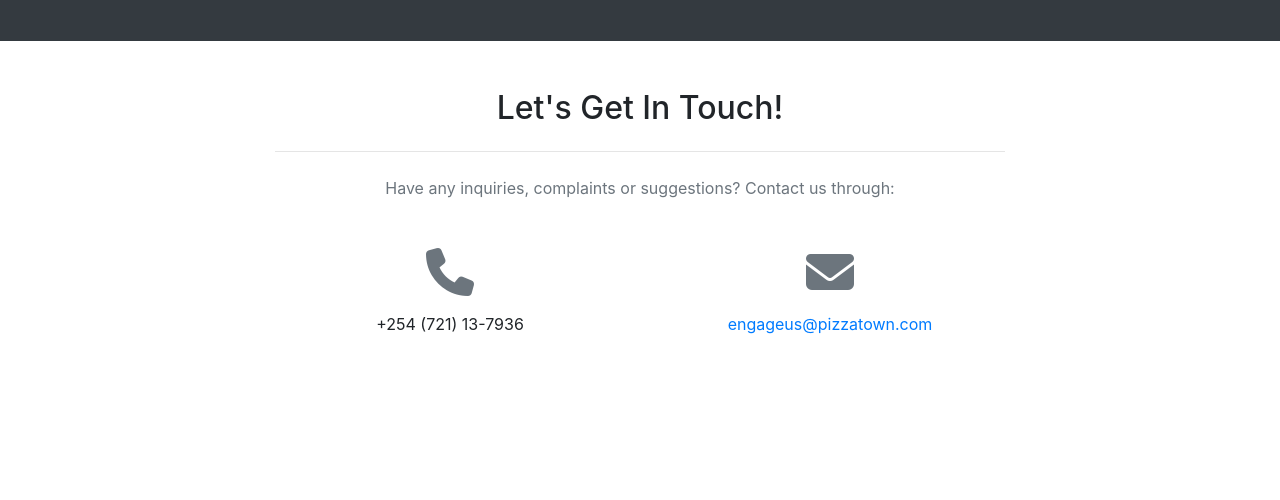
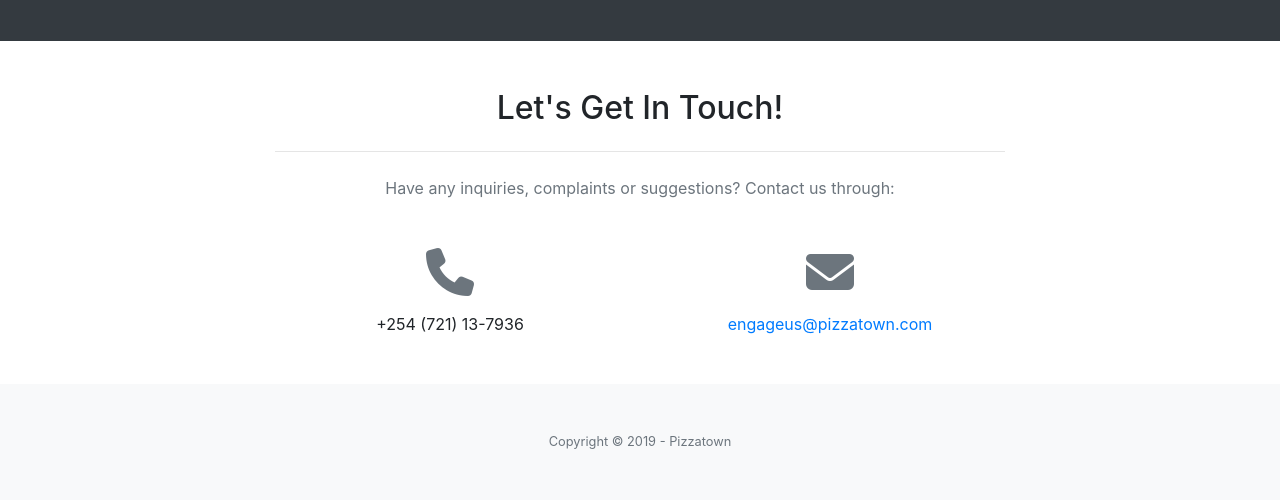
Before and after one commit to antomuli/pizzaking, a plain HTML site: page index.html in a window 1280 px wide. Shown: the part 2075-2575 px from the top of the page. Before the commit the page ends 2459 px from the top, so only its background shows below. Drawn offline with Linux system fonts and the light colour scheme.

Commit message:
Add footer and copyright.

```diff
--- a/index.html
+++ b/index.html
@@ -373,6 +373,11 @@
             </div>
         </div>
     </section>
+    <footer class="bg-light py-5">
+        <div class="container">
+            <div class="small text-center text-muted">Copyright &copy; 2019 - Pizzatown</div>
+        </div>
+    </footer>
 
 
     <script src="js/jquery-3.4.1.js"></script>
```
